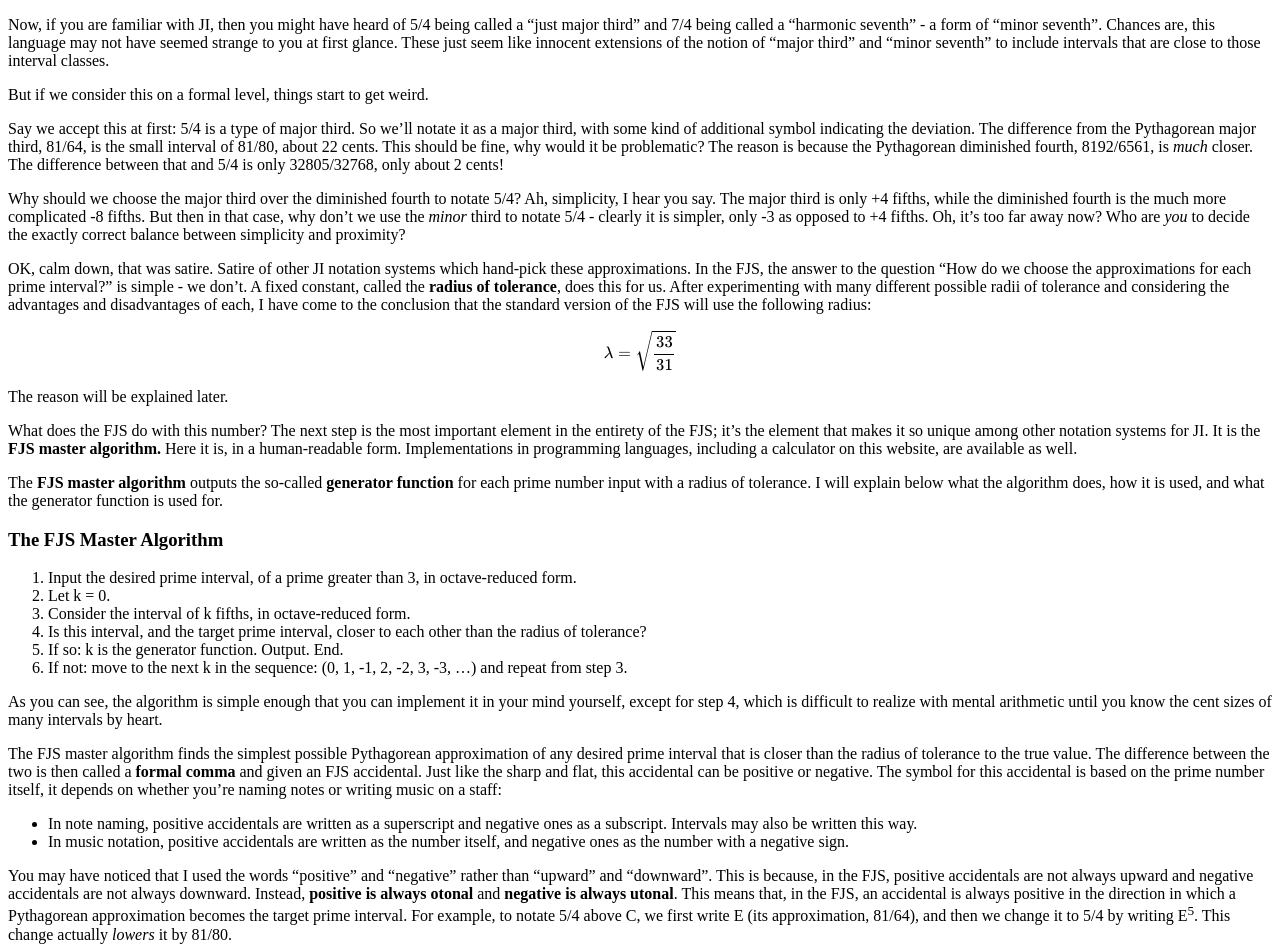
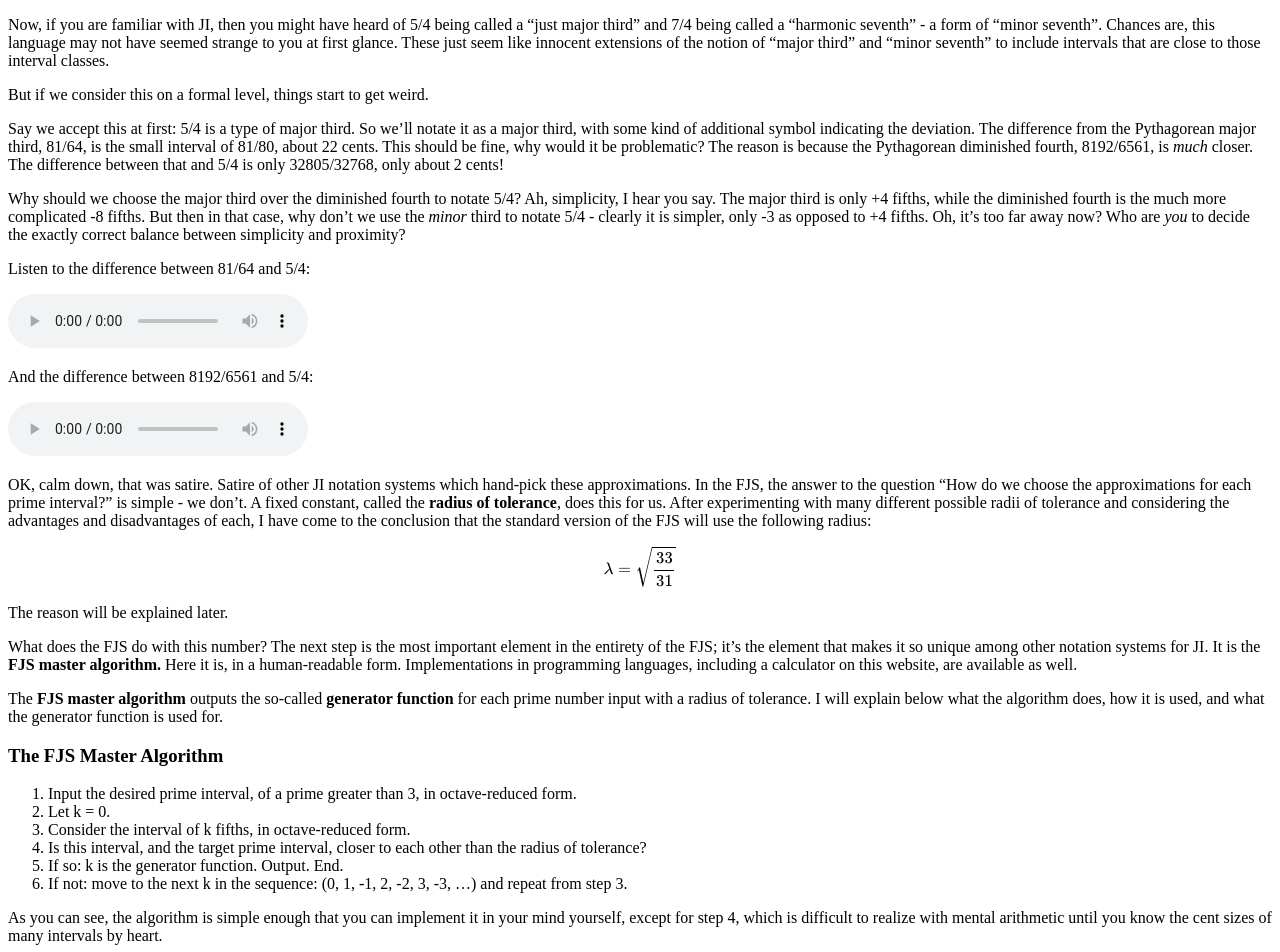
Before and after one commit to misotanni/misotanni.github.io, a Jekyll site: the page built from fjs/en/crash.md, in a window 1280 px wide and 1400 px high, scrolled down 3065 px. Shown: the top 952 px of the window. Built offline with Jekyll 4.4.1, drawn with Linux system fonts in a browser that asks for light colours; our own code applies the rules of GitHub Pages for plain Markdown files; formulas are drawn with MathJax 3; some of the changed text lies outside the part shown.

Commit message:
Update crash.md

```diff
--- a/fjs/en/crash.md
+++ b/fjs/en/crash.md
@@ -130,6 +130,14 @@ Say we accept this at first: 5/4 is a type of major third. So we'll notate it as
 
 Why should we choose the major third over the diminished fourth to notate 5/4? Ah, simplicity, I hear you say. The major third is only +4 fifths, while the diminished fourth is the much more complicated -8 fifths. But then in that case, why don't we use the *minor* third to notate 5/4 - clearly it is simpler, only -3 as opposed to +4 fifths. Oh, it's too far away now? Who are *you* to decide the exactly correct balance between simplicity and proximity?
 
+Listen to the difference between 81/64 and 5/4:
+
+<audio controls><source src="" type=""></audio>
+
+And the difference between 8192/6561 and 5/4:
+
+<audio controls><source src="" type=""></audio>
+
 OK, calm down, that was satire. Satire of other JI notation systems which hand-pick these approximations. In the FJS, the answer to the question "How do we choose the approximations for each prime interval?" is simple - we don't. A fixed constant, called the **radius of tolerance**, does this for us. After experimenting with many different possible radii of tolerance and considering the advantages and disadvantages of each, I have come to the conclusion that the standard version of the FJS will use the following radius:
 
 $$\displaystyle \lambda =\sqrt{\frac{33}{31}}$$
@@ -168,9 +176,13 @@ Here is the same using staff notation:
 
 <img src="../scale_3.png" alt="A-A-E-A-C♯5-E-G7-A">
 
+Listen to this scale:
+
+<audio controls><source src="" type=""></audio>
+
 As you can see (and this is true for the whole harmonic series), all accidentals in the harmonic series are positive. Doesn't this look much cleaner than what it would be if we used direction instead? I understand that you may initially be confused by this choice, but with time, you will see for yourself that it does make the FJS more logical and much easier to use.
 
-One more note: the FJS also allows interval names to include these superscripts and subscripts. This, in fact, is how JI ratios are formally named using the FJS. For example, 5/4 is written in the FJS as M3<sup>5</sup>. This means that it will be E<sup>5</sup> above C, or A<sup>5</sup> above F, or G above E♭<sub>5</sub>, etc.
+One more note: the FJS also allows interval names to include these superscripts and subscripts. This, in fact, is how JI ratios are formally named using the FJS. For example, 5/4 is written in the FJS as M3<sup>5</sup>. This means that it will be E<sup>5</sup> above C, or A<sup>5</sup> above F, or B<sup>5</sup> above G, etc.
 
 OK, that's all you need to know to notate the prime intervals. Below are a few more techniques.
 
```
